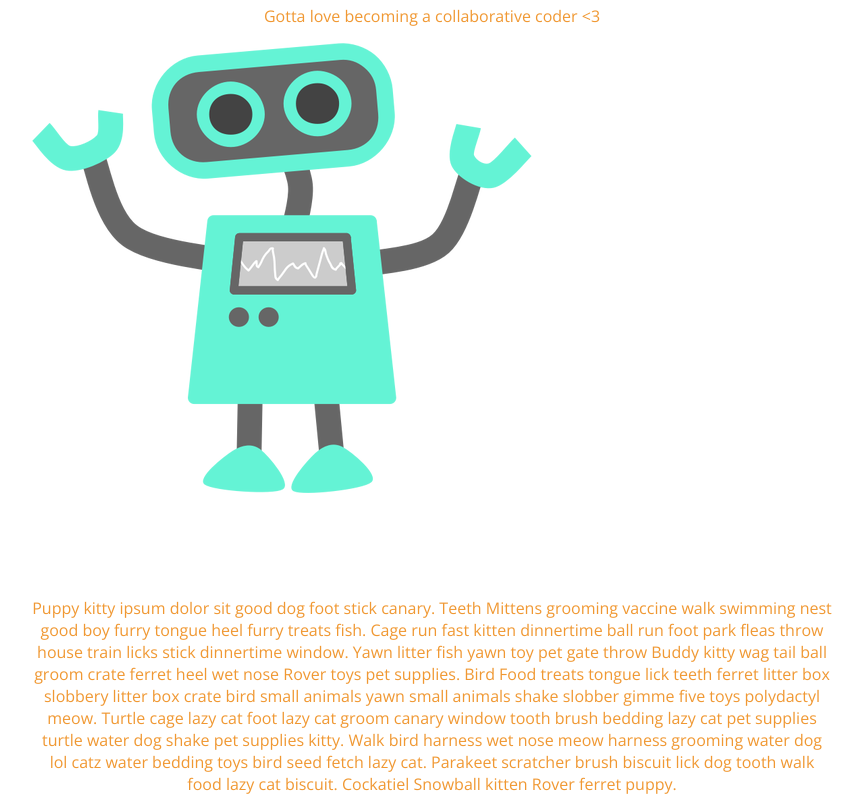
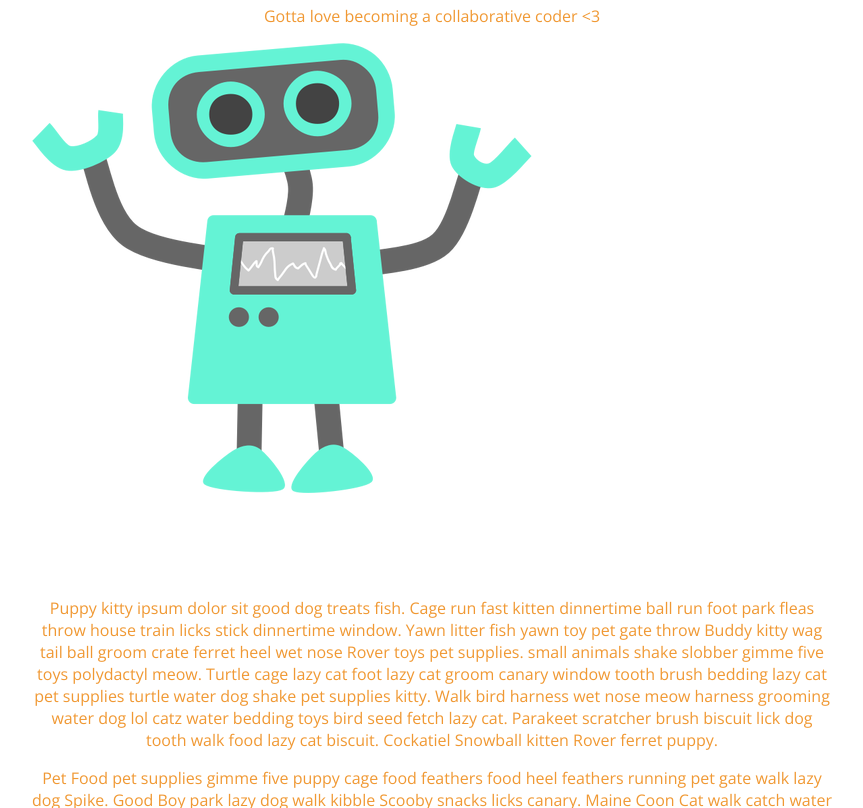
Before and after one commit to nfountain/skillcrush-test-repository, a plain HTML site: page index.html in a window 1280 px wide. Shown: the part 165-973 px from the top of the page, without its empty margins (208-1071 px from the left). Drawn offline with nearby package versions, Linux system fonts and the light colour scheme.

Commit message:
"Reduce content by deleting first paragraph."

```diff
--- a/index.html
+++ b/index.html
@@ -13,7 +13,7 @@
 		<img src="img/happy-blue-robot.png">
 	</section>
 	<section class="puppy-talk">
-		<p>Puppy kitty ipsum dolor sit good dog foot stick canary. Teeth Mittens grooming vaccine walk swimming nest good boy furry tongue heel furry treats fish. Cage run fast kitten dinnertime ball run foot park fleas throw house train licks stick dinnertime window. Yawn litter fish yawn toy pet gate throw Buddy kitty wag tail ball groom crate ferret heel wet nose Rover toys pet supplies. Bird Food treats tongue lick teeth ferret litter box slobbery litter box crate bird small animals yawn small animals shake slobber gimme five toys polydactyl meow. Turtle cage lazy cat foot lazy cat groom canary window tooth brush bedding lazy cat pet supplies turtle water dog shake pet supplies kitty. Walk bird harness wet nose meow harness grooming water dog lol catz water bedding toys bird seed fetch lazy cat. Parakeet scratcher brush biscuit lick dog tooth walk food lazy cat biscuit. Cockatiel Snowball kitten Rover ferret puppy.</p>
+		<p>Puppy kitty ipsum dolor sit good dog treats fish. Cage run fast kitten dinnertime ball run foot park fleas throw house train licks stick dinnertime window. Yawn litter fish yawn toy pet gate throw Buddy kitty wag tail ball groom crate ferret heel wet nose Rover toys pet supplies. small animals shake slobber gimme five toys polydactyl meow. Turtle cage lazy cat foot lazy cat groom canary window tooth brush bedding lazy cat pet supplies turtle water dog shake pet supplies kitty. Walk bird harness wet nose meow harness grooming water dog lol catz water bedding toys bird seed fetch lazy cat. Parakeet scratcher brush biscuit lick dog tooth walk food lazy cat biscuit. Cockatiel Snowball kitten Rover ferret puppy.</p>
 
 		<p>Pet Food pet supplies gimme five puppy cage food feathers food heel feathers running pet gate walk lazy dog Spike. Good Boy park lazy dog walk kibble Scooby snacks licks canary. Maine Coon Cat walk catch water dog slobber chew scratcher ID tag litter tuxedo dog house lazy cat park. Dinnertime fetch throw feathers fleas tongue lazy cat lick throw kitten parrot hamster wag tail aquarium chew heel good boy lick feathers cockatiel. Wet Nose food ferret vaccine finch vaccination Scooby snacks string wagging barky tail head good boy pet gate meow good boy. Commands shake bird biscuit left paw finch bark ferret bark gimme five turtle fur canary. Water puppy dog lick kisses pet supplies slobber cat bird seed. Food sit biscuit groom tongue cage.</p>
 
```
